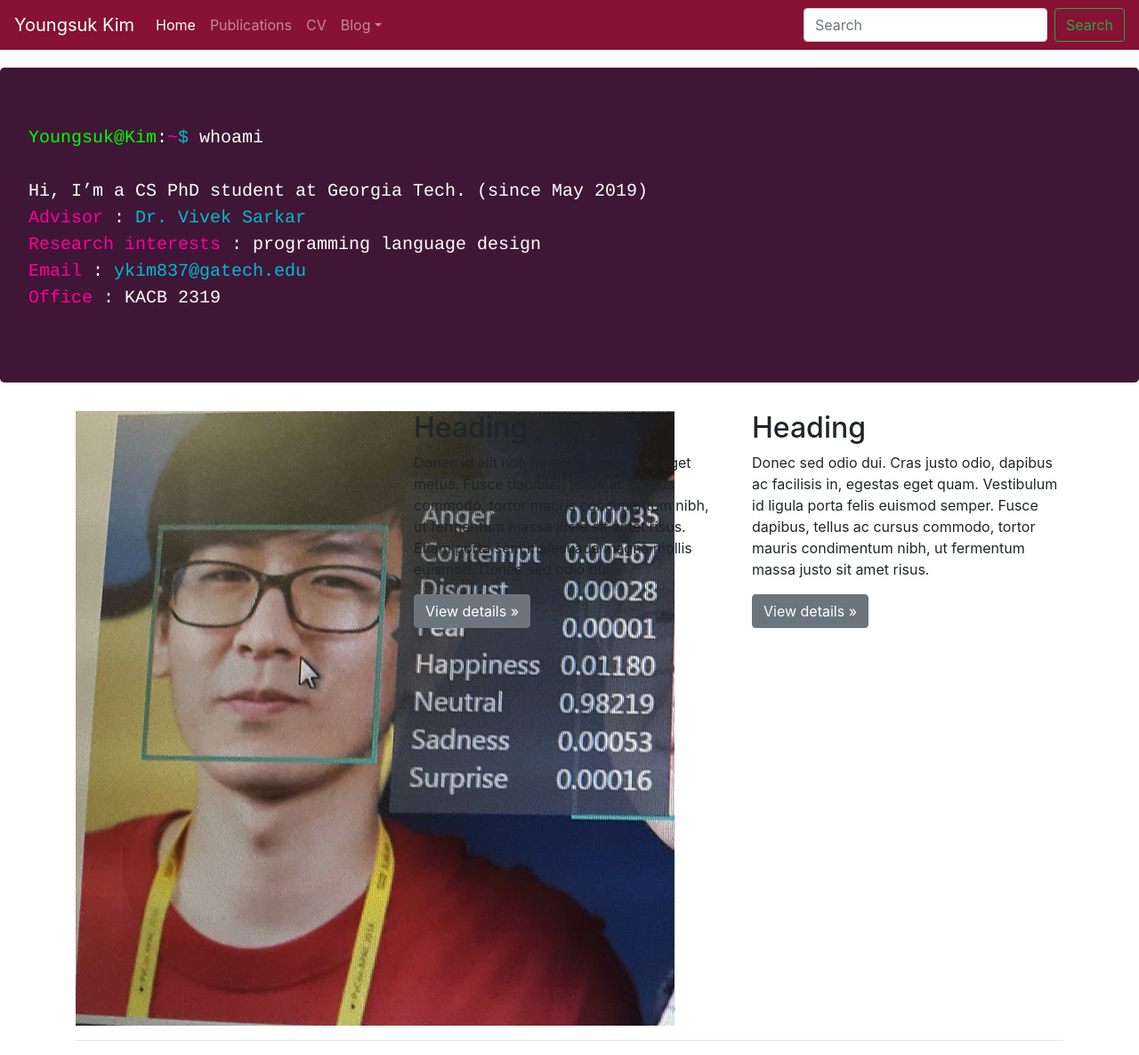
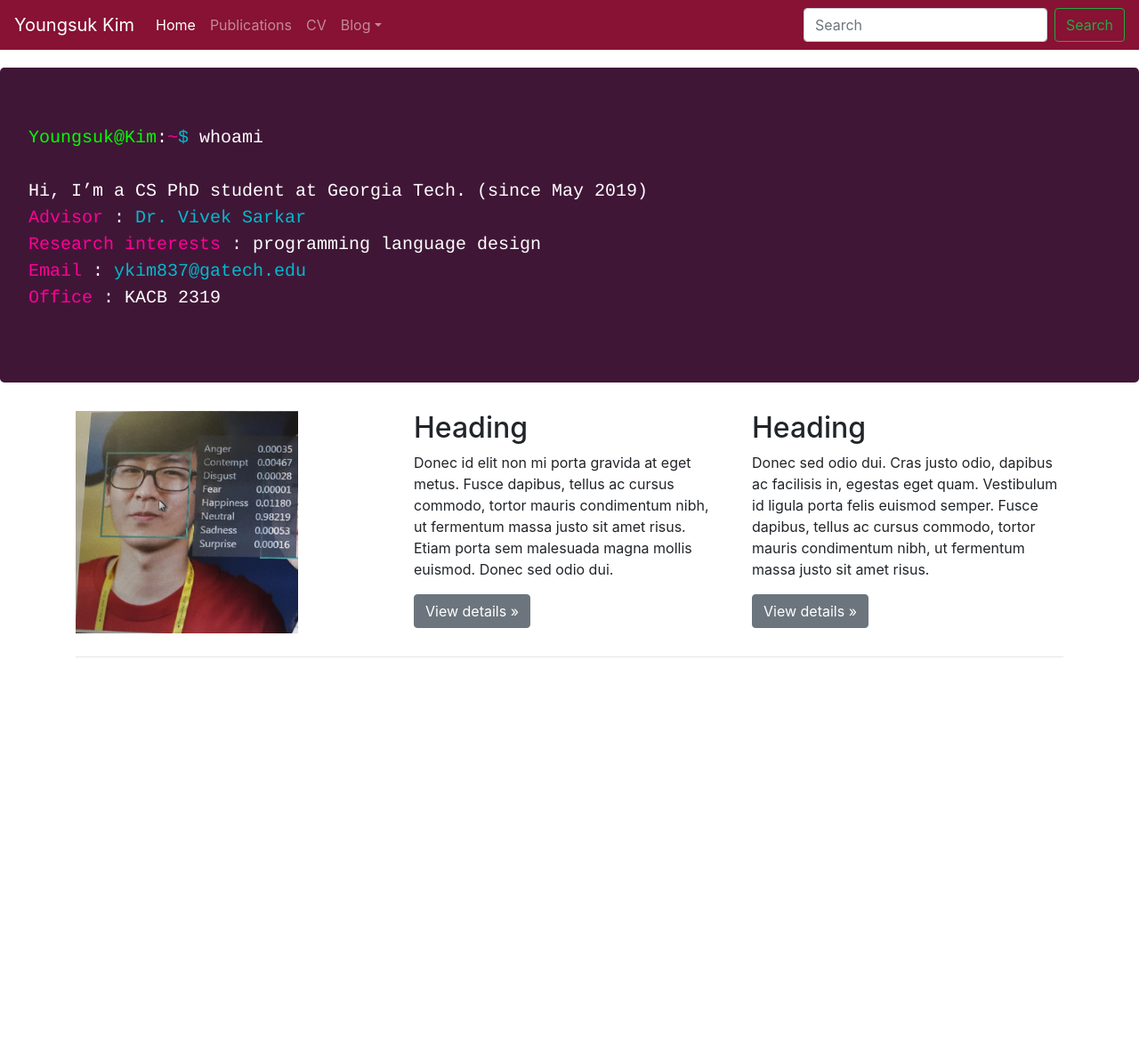
Before and after one commit to JOE1994/JOE1994.github.io, a Jekyll site: the page built from index.md, in a window 1280 px wide and 1186 px high. Shown: the whole window at 89% size. Built offline with Jekyll 4.4.1, drawn with Linux system fonts in a browser that asks for light colours.

Commit message:
photo size change

```diff
--- a/_layouts/main.html
+++ b/_layouts/main.html
@@ -76,7 +76,7 @@
         <p>Donec id elit non mi porta gravida at eget metus. Fusce dapibus, tellus ac cursus commodo, tortor mauris condimentum nibh, ut fermentum massa justo sit amet risus. Etiam porta sem malesuada magna mollis euismod. Donec sed odio dui. </p>
         <p><a class="btn btn-secondary" href="#" role="button">View details &raquo;</a></p>
         -->
-        <img style="vertical-align:middle" src="../assets/photos/neutral.PNG" >
+        <img style="vertical-align:middle" src="../assets/photos/neutral.PNG" width="250" height="250" >
       </div>
       <div class="col-md-4">
         <h2>Heading</h2>
```
